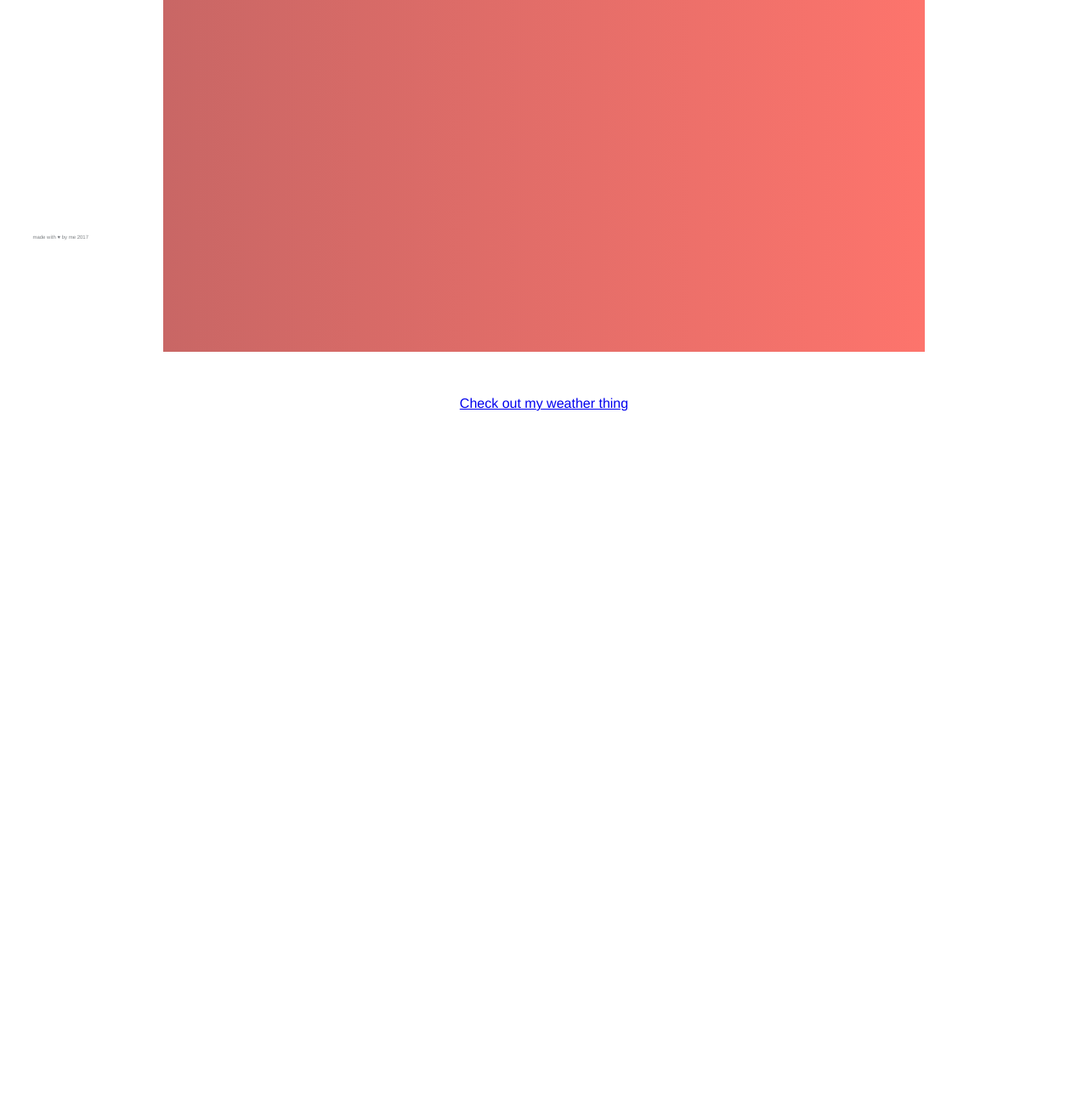
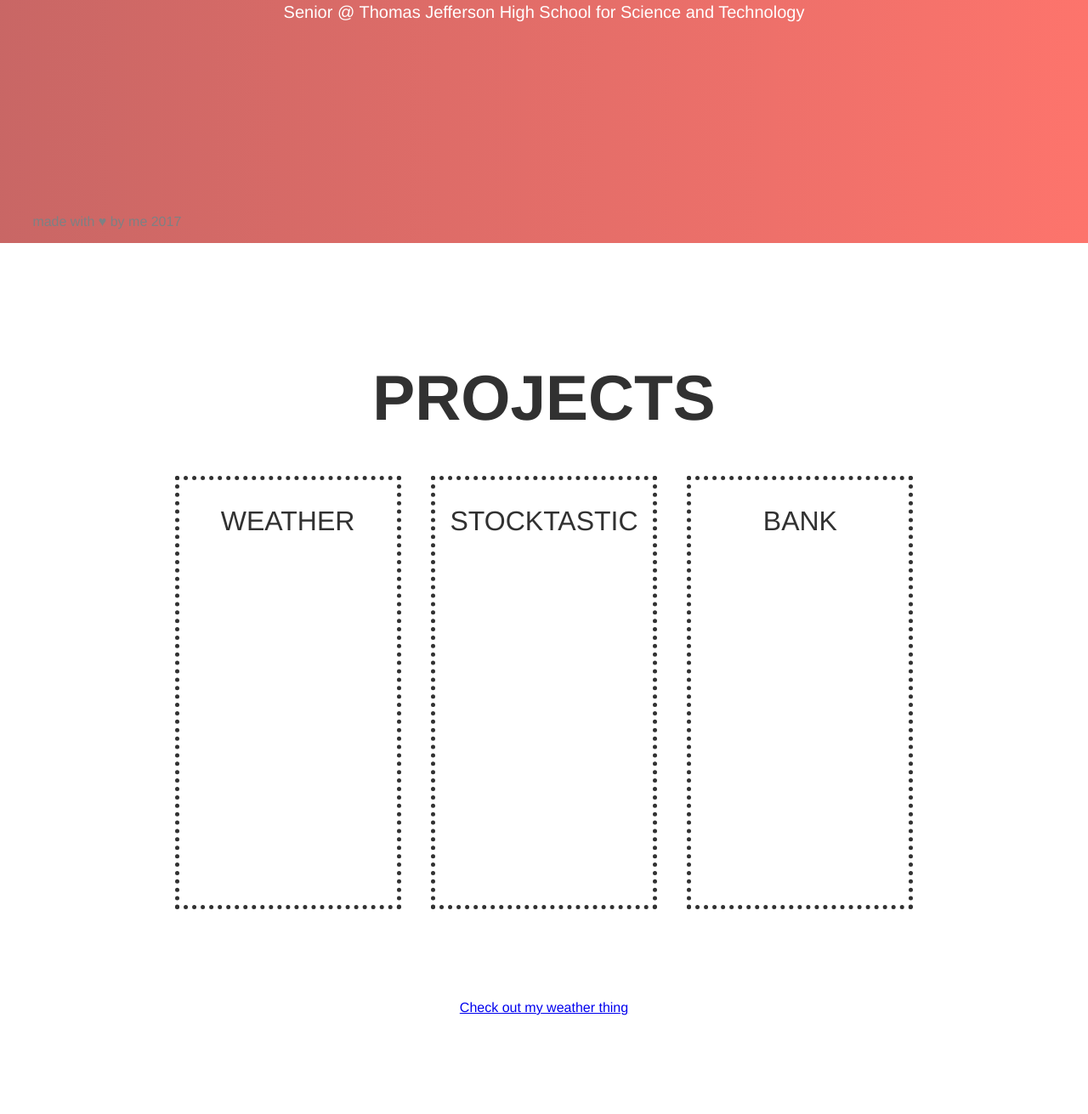
Before and after one commit to lugrace/grace2018, a plain HTML site: page index.html in a window 1280 px wide. Shown: the part 514-1825 px from the top of the page at 85% size. Before the commit the page ends 1126 px from the top, so only its background shows below. Drawn offline with nearby package versions, Linux system fonts and the light colour scheme; a script that the page names is missing.

Commit message:
added portfolio

```diff
--- a/index.html
+++ b/index.html
@@ -17,20 +17,40 @@
       <p id="love">made with ♥ by me 2017</p>
     </div>
 
-    <div class="animate" style="height:100vh;">
+    <div class="animate" style="height:100vh; width: 100%">
       <div class="intro-text">
         <div class="intro-heading">
-          <h3 style="display:inline;">Grace Lu</h3>
+            <h3 style="display:inline-block; margin-bottom: 20px">Grace Lu</h3>
+        </div>
+        <div class="intro-subtext">
+            <p>Senior @ Thomas Jefferson High School for Science and Technology</p>
         </div>
       </div>
     </div>
 
-    <div>
-      <p style="display:inline;"> I'm a senior at Thomas Jefferson High School for Science and Technology.</p>
+    <div class="whiteback" style="height:100vh; width: 100%">
+      <div class="header">
+          <h3 style="display:inline-block; margin-bottom: 50px">Projects</h3>
+      </div>
+
+      <div style="width:80%; height:100%; display:inline-block">
+        <!-- add projects here -->
+        <div class="widget">
+          <p class="title">Weather</p>
+        </div>
+
+        <div class="widget">
+          <p class="title">Stocktastic</p>
+        </div>
+
+        <div class="widget">
+          <p class="title">Bank</p>
+        </div>
+      </div>
+
+
     </div>
-    <div>
-      <p style="display:inline; float: bottom">Based in the Washington DC Area</p>
-    </div>
+
     <div>
       <p><a href="/weather">Check out my weather thing</p>
     </div>
--- a/style.css
+++ b/style.css
@@ -4,7 +4,7 @@
 	bottom:0px;
 	left:3%;
 	right:auto;
-	font-size:0.25em;
+	font-size:1em;
 }
 
 .animate{
@@ -16,23 +16,42 @@
 	animation: GradientAnimation 10s ease infinite;
 }
 
+.whiteback{
+	color: #313131;
+}
+
 #love{
   color: #7d8184;
 }
 
 body{
 	text-align:center;
-	margin-top: 10%;
-	margin-left:15%;
-	margin-right:15%;
-	margin-bottom:10%;
-	background-color: ##ffffff; /*white*/
-	/*color: #252526; /*off black*/
+	padding: 0px;
+	margin: 0px;
+	background-color: #ffffff; /*white*/
 	color: #FFFFFF;
-	font-family:Monteserrat,Helvetica, sans-serif, serif;
-	/*font-weight: 800;
-	font-size:2em;
-	text-transform:uppercase;*/
+	font-family: 'DINPro-Bold', 'Helvetica', 'sans-serif' ;
+}
+
+body .widget{
+	width: 25%;
+	height: 500px;
+	margin-left: 2%;
+	margin-right:2%;
+	display: inline-flex;
+	outline: #313131 dotted thick;
+}
+
+body .widget .title{
+	text-transform:uppercase;
+	font-size: 2em;
+	line-height: 1em;
+	display: inline-block;
+	width: 100%;
+}
+
+body .intro-text {
+	padding-top: 200px;
 }
 
 body .intro-text .intro-heading {
@@ -42,6 +61,24 @@ body .intro-text .intro-heading {
 	font-size: 8em;
 	line-height: 1em;
 	margin-bottom: 15px;
+}
+
+body .intro-text .intro-subtext {
+	font-family: 'DINPro-Bold', 'Helvetica', 'sans-serif' ;
+	font-weight: 300;
+	font-size: 20px;
+	line-height: 20px;
+	margin-bottom: 15px;
+}
+
+body .header {
+	font-family: 'DINPro-Bold', 'Helvetica', 'sans-serif' ;
+	text-transform: uppercase;
+	font-weight: 700;
+	font-size: 4em;
+	line-height: 1em;
+	margin-bottom: 15px;
+	margin-top: 75px;
 }
 
  @-webkit-keyframes GradientAnimation {
```
